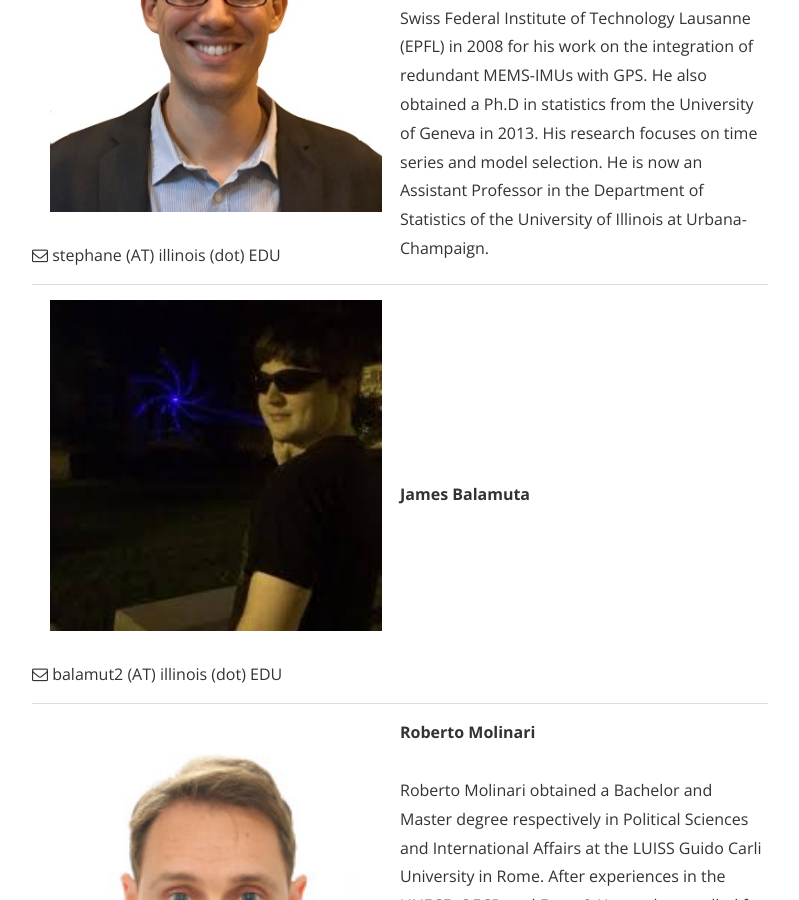
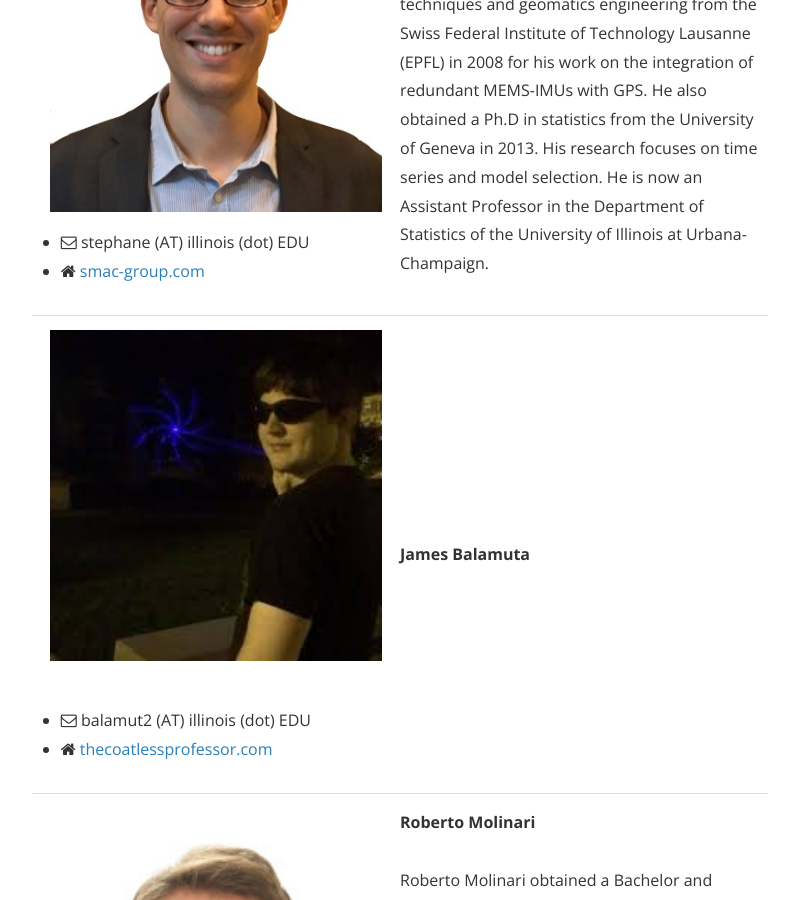
Before and after one commit to SMAC-Group/smac-group.github.io, a Jekyll site: the page built from about.md, in a window 1280 px wide and 900 px high, scrolled down 391 px. Shown: the whole window, without its empty margins (240-1039 px from the left). Built offline with Jekyll 4.4.1, drawn with Linux system fonts in a browser that asks for light colours; nearby versions of some CDN libraries; a style sheet for code colours, icons or effects is not loaded.

Commit message:
Updated icons

```diff
--- a/about.md
+++ b/about.md
@@ -9,9 +9,17 @@
 <table>
   <tr>
   <td><img src="{{ "assets/images/staff/sguerrier.jpg" | prepend: site.baseurl }}" alt="Stéphane Guerrier" class="staff-picture" />
-  <br />
-  <span><i class="fa fa-envelope-o"></i>
-  <span class="username">stephane (AT) illinois (dot) EDU</span></span>
+
+ <ul class="social-media-list">
+      	<li>
+            <i class="fa fa-envelope-o"></i>
+            <span class="username">stephane (AT) illinois (dot) EDU</span>
+      	</li>
+        <li>
+            <i class="fa fa-home"></i>
+            <span><a href="http://smac-group.com">smac-group.com</a></span>
+      	</li>
+        </ul>
   </td>
     <td><b>Stéphane Guerrier</b> <br/> <br/>
     Stéphane Guerrier obtained a M.Sc. in navigation techniques and geomatics engineering from the Swiss Federal Institute of Technology Lausanne (EPFL) in 2008 for his work on the integration of redundant MEMS-IMUs with GPS. He also obtained a Ph.D in statistics from the University of Geneva in 2013. His research focuses on time series and model selection. He is now an Assistant Professor in the Department of Statistics of the University of Illinois at Urbana-Champaign.</td>
@@ -19,31 +27,53 @@
   <tr>
     <td><img src="{{ "assets/images/staff/jjbalamuta.jpg" | prepend: site.baseurl }}" alt="James Balamuta" class="staff-picture" />
       <br />
-  <span><i class="fa fa-envelope-o"></i>
-  <span class="username">balamut2 (AT) illinois (dot) EDU</span></span>
-  </td>
+
+        <ul class="social-media-list">
+            <li>
+                <i class="fa fa-envelope-o"></i>
+                <span class="username">balamut2 (AT) illinois (dot) EDU</span>
+            </li>
+            <li>
+                <i class="fa fa-home"></i>
+                <span><a href="http://thecoatlessprofessor.com">thecoatlessprofessor.com</a></span>
+            </li>
+        </ul>
+   </td>
     <td><b>James Balamuta</b></td>
   </tr>
   <tr>
     <td><img src="{{ "assets/images/staff/rmolinari.jpg" | prepend: site.baseurl }}" alt="Roberto Molinari" class="staff-picture" />
-      <br />
-  <span><i class="fa fa-envelope-o"></i>
-  <span class="username">roberto.molinari (AT) unige (dot) ch</span></span>
+          <ul class="social-media-list">
+            <li>
+                <i class="fa fa-envelope-o"></i>
+                <span class="username">roberto.molinari (AT) unige (dot) ch</span>
+            </li>
+        </ul>
 </td>
     <td><b>Roberto Molinari</b> <br /><br />
     Roberto Molinari obtained a Bachelor and Master degree respectively in Political Sciences and International Affairs at the LUISS Guido Carli University in Rome. After experiences in the UNECE, OECD and Ernst &amp; Young, he enrolled for an M.Sc. in Statistics at the University of Geneva. Having completed the master degree he then enrolled in a PhD in Statistics in the same university during which he was Visiting Scholar at the University of Illinois Urbana-Champaign. His research interests are in robust time series model estimation, spatial statistics and model selection as well as applied statistics in the field of economics, finance and medicine.</td>
   </tr>
   <tr>
     <td><img src="{{ "assets/images/staff/hxu.jpg" | prepend: site.baseurl }}" alt="Haotian Xu" class="staff-picture" />
-      <span><i class="fa fa-envelope-o"></i>
-  <span class="username">haotian.xu (AT) unige (dot) ch</span></span>
+
+              <ul class="social-media-list">
+            <li>
+                <i class="fa fa-envelope-o"></i>
+                <span class="username">haotian.xu (AT) unige (dot) ch</span>
+            </li>
+        </ul>
     </td>
     <td><b>Haotian Xu</b></td>
   </tr>
    <tr>
-    <td><img src="{{ "assets/images/staff/wyang.jpg" | prepend: site.baseurl }}" alt="Wenchao Yang" class="staff-picture" /><br />
-      <span><i class="fa fa-envelope-o"></i>
-  <span class="username">wyang40 (AT) illinois (dot) EDU</span></span>
+    <td><img src="{{ "assets/images/staff/wyang.jpg" | prepend: site.baseurl }}" alt="Wenchao Yang" class="staff-picture" />
+
+              <ul class="social-media-list">
+            <li>
+                <i class="fa fa-envelope-o"></i>
+                <span class="username">wyang40 (AT) illinois (dot) EDU</span>
+            </li>
+        </ul>
     </td>
     <td><b>Wenchao Yang</b></td>
   </tr>
```
